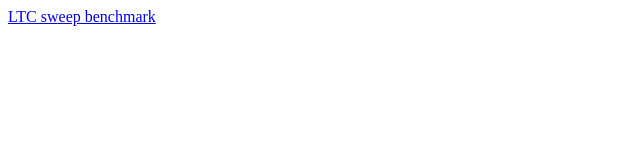
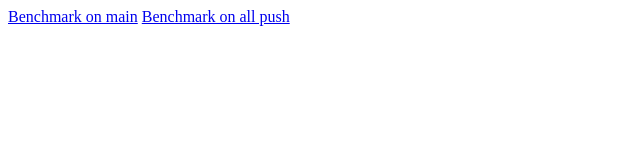
Before and after one commit to numagic/lumos, a plain HTML site: page index.html in a window 1280 px wide. Shown: the whole page, without its empty margins (0-640 px from the left). Drawn offline with Linux system fonts and the light colour scheme.

Commit message:
add link to the features page

```diff
--- a/index.html
+++ b/index.html
@@ -1 +1,2 @@
-<a href="https://numagic.github.io/lumos/dev/bench/">LTC sweep benchmark</a>
+<a href="https://numagic.github.io/lumos/dev/bench/">Benchmark on main</a>
+<a href="https://numagic.github.io/lumos/dev/bench-features/">Benchmark on all push</a>
```
